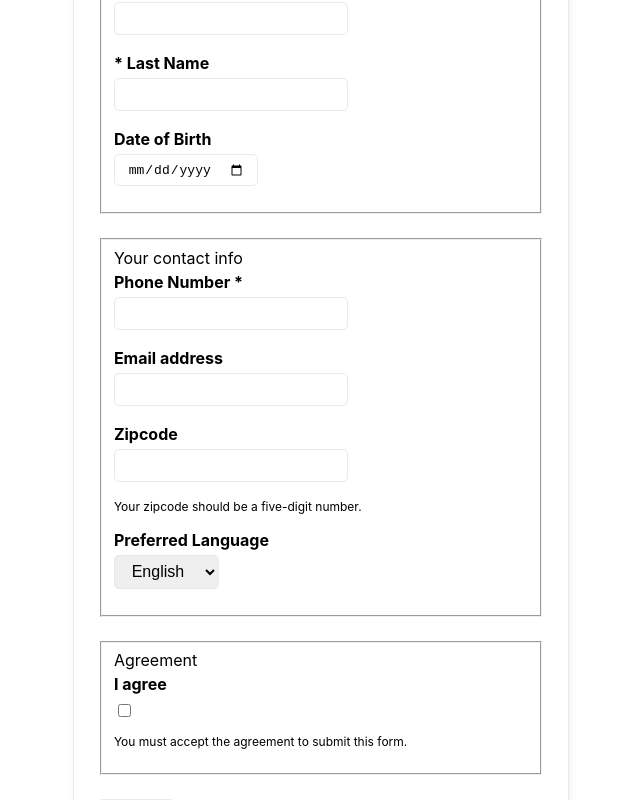
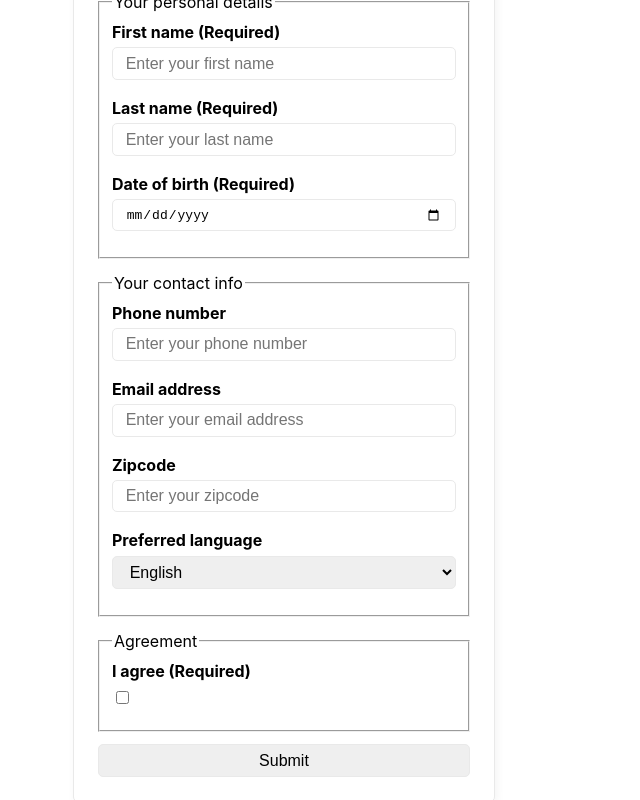
Before and after one commit to ghemsley/a11y-practice, a React (Create React App) app: page / in a window 1280 px wide. Shown: the part 380-1180 px from the top of the page, without its empty margins (319-959 px from the left). Built offline with nearby package versions, Linux system fonts and the light colour scheme.

Commit message:
Update Form component and styling

```diff
--- a/src/components/Form/Form.css
+++ b/src/components/Form/Form.css
@@ -1,4 +1,17 @@
-form p {
-  font-size: 0.75rem;
+form {
+  width: 75%;
+  max-width: var(--width-card-medium) !important;
+}
+
+form fieldset {
+  margin: 0.75rem 0;
+}
+
+
+.form-title {
   margin-top: 0;
 }
+
+input[type="submit"] {
+  margin-bottom: 0;
+}
--- a/src/components/Form/Form.js
+++ b/src/components/Form/Form.js
@@ -1,12 +1,13 @@
-import React, { useState } from 'react'
+import React from 'react'
+import Input from '../Input/Input'
+import PropTypes from 'prop-types'
 import './Form.css'
+import Select from '../Select/Select'
 
 export const formatPhoneNumber = ( number, previousNumber ) => {
   let newNumber = number
   let deleteParens = false
-  if ( typeof newNumber !== 'string' ) {
-    newNumber = newNumber.toString()
-  }
+  if ( typeof newNumber !== 'string' ) newNumber = newNumber.toString()
   let digits = newNumber.replace( /\D/g, '' )
   if ( newNumber.length < previousNumber.length && digits.length < 4 ) {
     deleteParens = true
@@ -34,120 +35,138 @@ export const formatPhoneNumber = ( number, previousNumber ) => {
   return newNumber
 }
 
-const Form = () => {
-  const [ reset, setReset ] = useState( false )
-  const [ firstName, setFirstName ] = useState( '' )
-  const [ lastName, setLastName ] = useState( '' )
-  const [ dateOfBirth, setDateOfBirth ] = useState( '' )
-  const [ phoneNumber, setPhoneNumber ] = useState( '' )
-  const [ emailAddress, setEmailAddress ] = useState( '' )
-  const [ zipcode, setZipcode ] = useState( '' )
-  const [ preferredLanguage, setPreferredLanguage ] = useState( 'English' )
-  const [ agreementChecked, setAgreementChecked ] = useState( false )
+const formatZipcode = (zipcode) => {
+  let newZipcode = zipcode
+  if (typeof zipcode !== 'string') newZipcode = newZipcode.toString()
+  newZipcode = newZipcode.replace(/\D/g, '')
+  if (newZipcode.length > 5) newZipcode = newZipcode.slice(0, 5)
+  return newZipcode
+}
 
-  const values = { firstName, lastName, dateOfBirth, phoneNumber, emailAddress, zipcode, preferredLanguage, agreementChecked }
-
+const Form = ({title, description, ...props}) => {
   const handleSubmit = ( e ) => {
     e.preventDefault()
-    console.log( values )
-  }
-
-  const handleReset = () => {
-    setFirstName( '' )
-    setLastName( '' )
-    setDateOfBirth( '' )
-    setPhoneNumber( '' )
-    setEmailAddress( '' )
-    setZipcode( '' )
-    setPreferredLanguage( 'English' )
-    setAgreementChecked( false )
-    setReset(false)
-  }
-
-  const onChangePhoneNumber = ( e ) => {
-    setPhoneNumber( formatPhoneNumber( e.target.value, phoneNumber ) )
+    if (e.currentTarget.checkValidity()) {
+      const data = {}
+      const elements = e.currentTarget.querySelectorAll('input, select')
+      for (const element of elements) {
+        if (element?.type === 'checkbox') data[element.name] = element?.value ? element.value : element.checked
+        else if (element?.type !== 'submit' || element instanceof HTMLSelectElement) data[element.name] = element.value
+      }
+      console.log('submission', data)
+    } else console.log('invalid')
   }
 
   return (
-    <form onSubmit={ handleSubmit } onReset={ () => setReset( true ) }>
+    <form onSubmit={ handleSubmit } noValidate {...props}>
+      {title && <h3 className='form-title'>{title}</h3>}
+      {description && <h4 className='form-info'>{description}</h4>}
       <fieldset>
-        Your personal details
-        <label htmlFor="first-name">
-          First Name (Required)
-        </label>
-        <input id="first-name" type="text" required value={ firstName } onChange={ ( e ) => setFirstName( e.target.value ) } />
-        <label htmlFor="last-name">
-          * Last Name
-        </label>
-        <input id="last-name" type="text" required value={ lastName } onChange={ ( e ) => setLastName( e.target.value ) } />
-        <label htmlFor="date-of-birth">
-          Date of Birth
-        </label>
-        <input id="date-of-birth" type="date" required value={ dateOfBirth } onChange={ ( e ) => setDateOfBirth( e.target.value ) } />
+        <legend>Your personal details</legend>
+        <Input
+          id="first-name"
+          name='first-name'
+          label='First name'
+          type='text'
+          pattern='^[a-zA-Z]*$'
+          defaultValue=''
+          errorMessage={ 'Your first name should consist of English alphabet characters' }
+          placeholder={ 'Enter your first name' }
+          required
+        />
+        <Input
+          id="last-name"
+          name='last-name'
+          label='Last name'
+          type='text'
+          pattern='^[a-zA-Z]*$'
+          defaultValue=''
+          errorMessage={ 'Your last name should consist of English alphabet characters' }
+          placeholder={ 'Enter your last name' }
+          required
+        />
+        <Input
+          id="date-of-birth"
+          name='date-of-birth'
+          label='Date of birth'
+          type='date'
+          pattern='^\d{0,4}-?(\d{0,2}-?){0,2}$'
+          defaultValue=''
+          errorMessage='Your date of birth should consist of a 2 digit month, a 2 digit day, and a 4 digit year'
+          required
+        />
       </fieldset>
-      <br />
       <fieldset>
-        Your contact info
-        <label htmlFor="phone-number">
-          Phone Number *
-        </label>
-        <input id="phone-number" type="tel" onChange={ onChangePhoneNumber } value={ phoneNumber } />
-        <label htmlFor="email-address">
-          Email address
-        </label>
-        <input id="email-address" type="email" value={ emailAddress } onChange={ ( e ) => setEmailAddress( e.target.value ) } />
-        <label htmlFor="zipcode">
-          Zipcode
-        </label>
-        <input
+        <legend>Your contact info</legend>
+        <Input
+          id="phone-number"
+          name='phone-number'
+          label='Phone number'
+          type="tel"
+          pattern='^\(\d{3}\) \d{3}-\d{4}$'
+          defaultValue=''
+          formatter={ formatPhoneNumber }
+          placeholder='Enter your phone number'
+          errorMessage='Your phone number should have ten digits'
+        />
+        <Input
+          id="email-address"
+          name='email-address'
+          label='Email address'
+          type="email"
+          placeholder='Enter your email address'
+          defaultValue=''
+          errorMessage='Your email should match the following format: user@example.com'
+        />
+        <Input
           id="zipcode"
-          type="text"
+          name='zipcode'
+          label='Zipcode'
+          type="tel"
           pattern='\d{5}'
-          title='Your zipcode should be a five-digit number'
-          aria-describedby='zipcode-help'
-          value={ zipcode }
-          onChange={ ( e ) => setZipcode( e.target.value.toString() ) }
+          defaultValue=''
+          placeholder='Enter your zipcode'
+          formatter={ formatZipcode }
+          errorMessage='Your zipcode should be a five-digit number'
         />
-        <p id='zipcode-help'>Your zipcode should be a five-digit number.</p>
-        <label htmlFor="preferred-language">
-          Preferred Language
-        </label>
-        <select id="preferred-language" value={ preferredLanguage } onChange={ ( e ) => setPreferredLanguage( e.target.value ) }>
+        <Select
+          id="preferred-language"
+          name='preffered-language'
+          label='Preferred language'
+          defaultValue='English'
+          errorMessage='What on earth went wrong?'
+        >
           <option value="English">English</option>
           <option value="French">French</option>
           <option value="German">German</option>
-        </select>
+        </Select>
       </fieldset>
-      <br />
-      <fieldset>Agreement
-        <label htmlFor="agreement">
-          I agree
-        </label>
-        <input id="agreement"
+      <fieldset>
+        <legend>Agreement</legend>
+        <Input
+          id="agreement"
+          name='agreement'
+          label='I agree'
           type="checkbox"
-          aria-describedby='agreement-help'
+          defaultValue={ false }
+          errorMessage='You must accept the agreement to submit this form'
           required
-          checked={ agreementChecked }
-          onChange={ () => setAgreementChecked( prev => !prev ) }
         />
-        <p id='agreement-help'>You must accept the agreement to submit this form.</p>
       </fieldset>
-      <br />
-      <span>
-        { reset ? (
-          <>
-            <input type='button' value='Cancel form reset' autoFocus onClick={ () => setReset( false ) }  key='cancelreset' />
-            <input type='button' value='Confirm form reset' onClick={ handleReset } key='confirmreset' />
-          </>
-        ) : (
-          <>
-            <input id="submit" type="submit" key='submit' aria-label='Submit your form' />
-            <input id='reset' type='reset' key='reset' aria-label='Reset your form' />
-          </>
-        ) }
-      </span>
+      <div>
+        <input id="submit" type="submit" aria-label='Submit your form' />
+      </div>
     </form>
   )
 }
 
+Form.propTypes = {
+  title: PropTypes.string,
+  description: PropTypes.string
+}
+
+Form.defaultProps = {
+  title: 'Form'
+}
+
 export default Form
```
